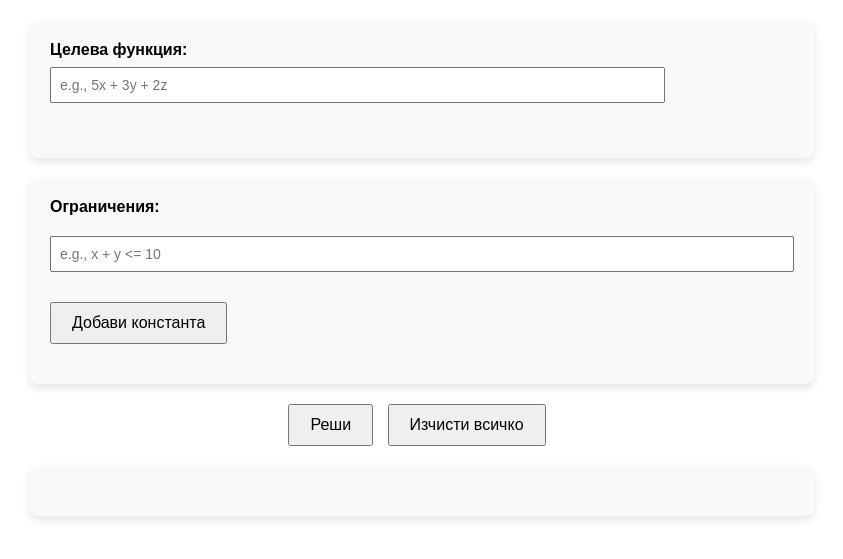
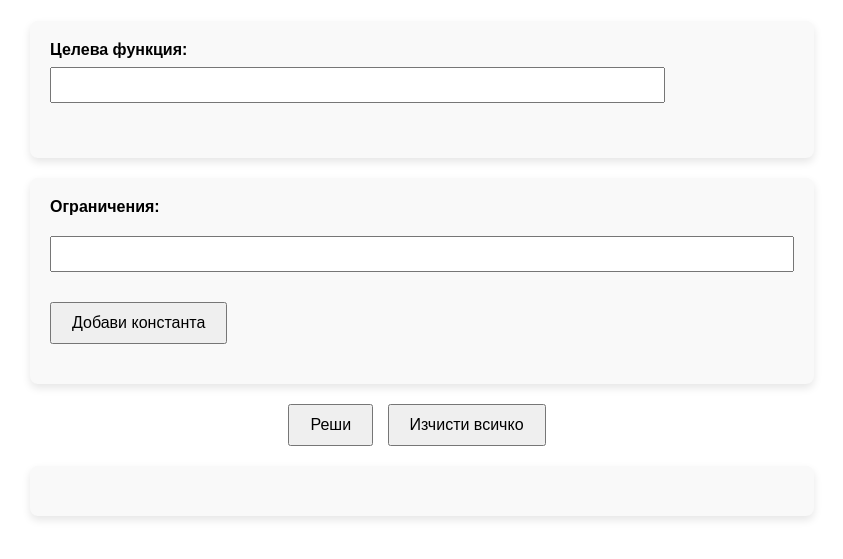
Before and after one commit to Mirkoniks/Simplex-Algorithm-Course-Rroject, a plain HTML site: page index.html in a window 1280 px wide. Shown: the part 59-618 px from the top of the page, without its empty margins (218-1061 px from the left). Drawn offline with Linux system fonts and the light colour scheme.

Commit message:
Remove placeholders

```diff
--- a/index.html
+++ b/index.html
@@ -140,7 +140,7 @@
     <div class="form-container">
         <form id="targetForm">
             <label for="targetExpression">Целева функция:</label>
-            <input type="text" id="targetExpression" name="targetExpression" placeholder="e.g., 5x + 3y + 2z">
+            <input type="text" id="targetExpression" name="targetExpression">
         </form>
     </div>
 
@@ -149,7 +149,7 @@
             <label for="constraintExpression">Ограничения:</label>
             <div id="constraints" class="constraints">
                 <div class="constraint-inputs">
-                    <input type="text" name="constraintExpression" placeholder="e.g., x + y <= 10">
+                    <input type="text" name="constraintExpression" ">
                     <button type="button" class="remove-btn" onclick="removeConstraint(this)">Премхни</button>
                 </div>
             </div>
```
